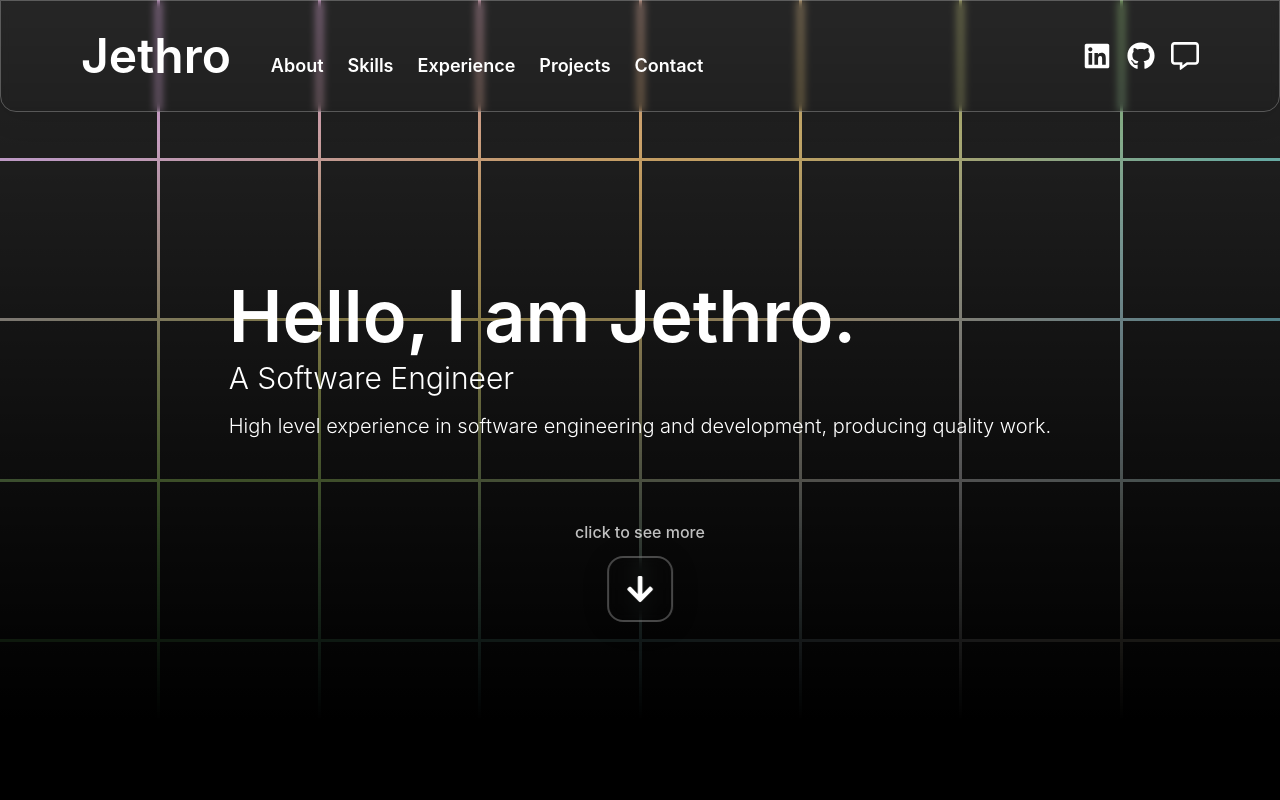
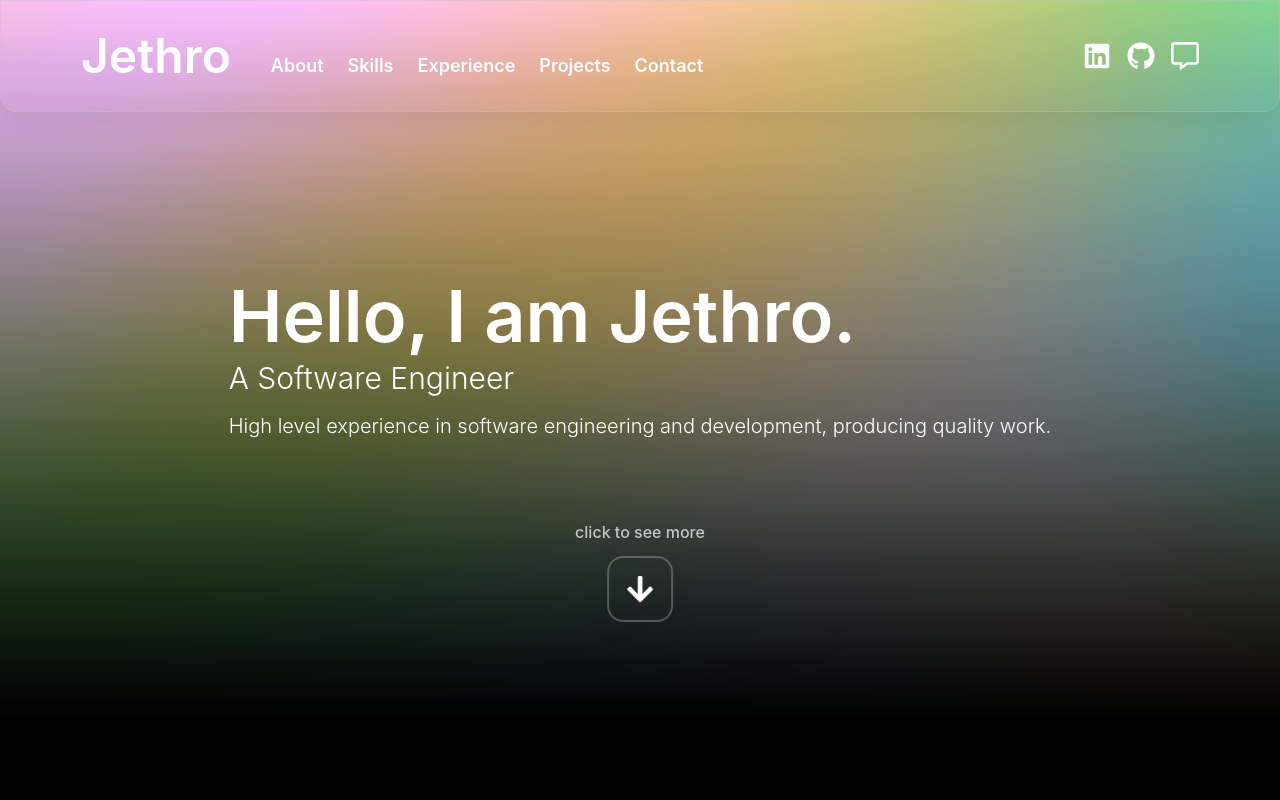
Before and after one commit to jethro-dev/personal-website, a Next.js app: page / in a window 1280 px wide. Shown: the top 800 px of the page. Built offline with nearby package versions, Linux system fonts and the light colour scheme.

Commit message:
refactor stagger grid

```diff
--- a/components/StaggeredGrid.tsx
+++ b/components/StaggeredGrid.tsx
@@ -33,7 +33,7 @@ const Tile = ({
     anime({
       targets: ".tile",
       //   backgroundColor: colors[count % (colors.length - 1)],
-      opacity: toggled ? 0 : 1,
+      opacity: toggled ? 1 : 0,
       delay: anime.stagger(50, {
         grid: [columns, rows],
         from: index,
@@ -42,7 +42,7 @@ const Tile = ({
   };
   return (
     <div
-      className="tile pointer-events-auto bg-neutral-800"
+      className="tile pointer-events-auto bg-neutral-800 opacity-0"
       onClick={handleTileClick}
       //   style={{ backgroundColor: colors[count % (colors.length - 1)] }}
     ></div>
```
